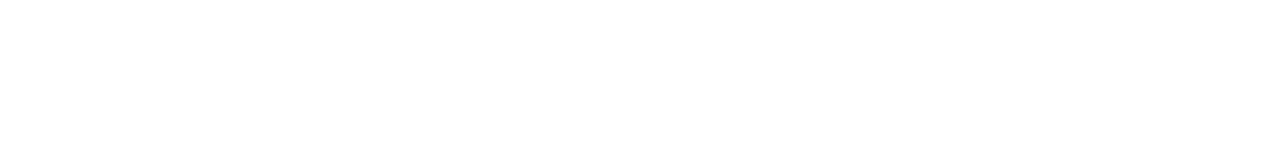
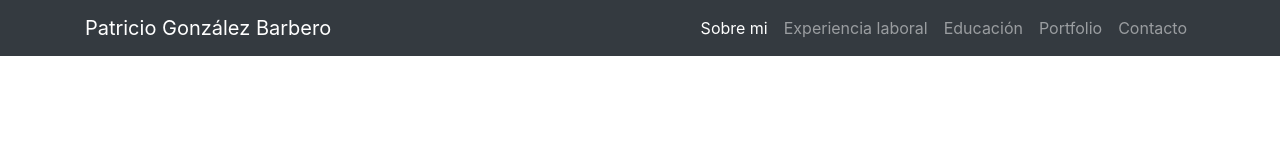
Before and after one commit to PatoGBarbero/CVHTMLCSS, a plain HTML site: page index.html in a window 1280 px wide. Drawn offline with nearby package versions, Linux system fonts and the light colour scheme.

Commit message:
Agregue navbar

```diff
--- a/index.html
+++ b/index.html
@@ -10,6 +10,42 @@
     <link rel="stylesheet" href="css/style.css">
 </head>
 <body>
+    <header>
+        <nav class="navbar navbar-expand-lg navbar-dark bg-dark">
+            <div class="container">
+
+                <a class="navbar-brand" href="#">Patricio González Barbero</a>
+                <button class="navbar-toggler" type="button" data-toggle="collapse" data-target="#navbarSupportedContent" aria-controls="navbarSupportedContent" aria-expanded="false" aria-label="Toggle navigation">
+                <span class="navbar-toggler-icon"></span>
+                </button>
+
+                <div class="collapse navbar-collapse" id="navbarSupportedContent">
+                    <ul class="navbar-nav ml-auto">
+                        <li class="nav-item active">
+                            <a class="nav-link" href="#">Sobre mi <span class="sr-only">(current)</span></a>
+                        </li>
+                        <li class="nav-item">
+                            <a class="nav-link" href="#">Experiencia laboral</a>
+                        </li>
+                        <li class="nav-item">
+                            <a class="nav-link" href="#">Educación</a>
+                        </li>
+                        <li class="nav-item">
+                            <a class="nav-link" href="#">Portfolio</a>
+                        </li>
+                        <li class="nav-item">
+                            <a class="nav-link" href="#">Contacto</a>
+                        </li>
+                    </ul>
+                </div>
+            </div>
+          </nav>
+    </header>
+    <footer>
+
+    </footer>
+
+
     <script src="https://cdn.jsdelivr.net/npm/jquery@3.5.1/dist/jquery.slim.min.js" integrity="sha384-DfXdz2htPH0lsSSs5nCTpuj/zy4C+OGpamoFVy38MVBnE+IbbVYUew+OrCXaRkfj" crossorigin="anonymous"></script>
     <script src="https://cdn.jsdelivr.net/npm/popper.js@1.16.1/dist/umd/popper.min.js" integrity="sha384-9/reFTGAW83EW2RDu2S0VKaIzap3H66lZH81PoYlFhbGU+6BZp6G7niu735Sk7lN" crossorigin="anonymous"></script>
     <script src="https://cdn.jsdelivr.net/npm/bootstrap@4.6.1/dist/js/bootstrap.min.js" integrity="sha384-VHvPCCyXqtD5DqJeNxl2dtTyhF78xXNXdkwX1CZeRusQfRKp+tA7hAShOK/B/fQ2" crossorigin="anonymous"></script>
```
